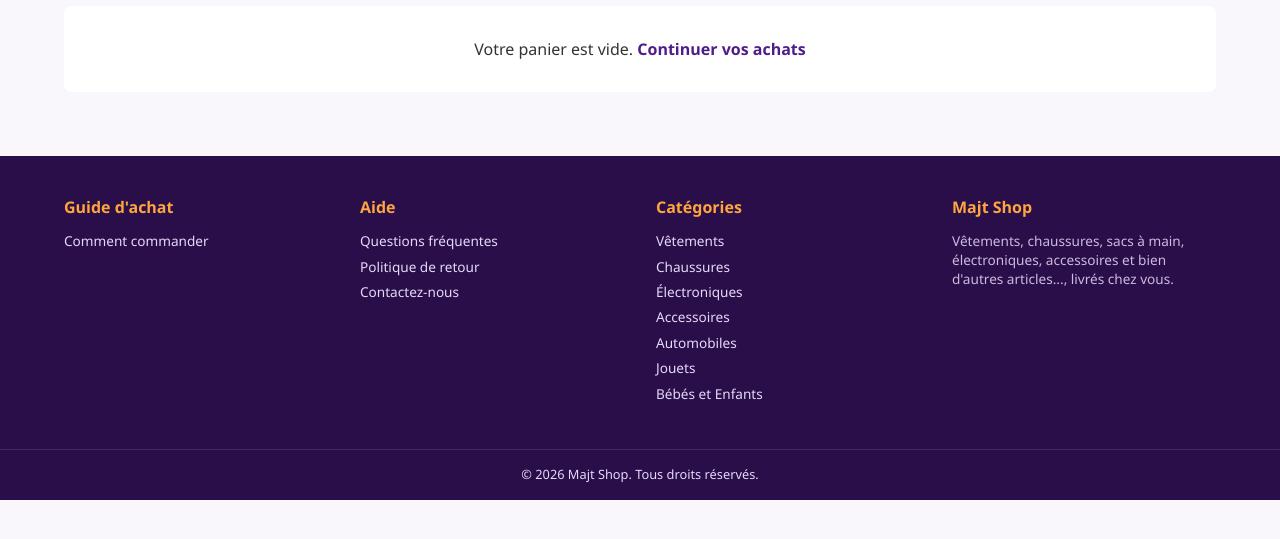
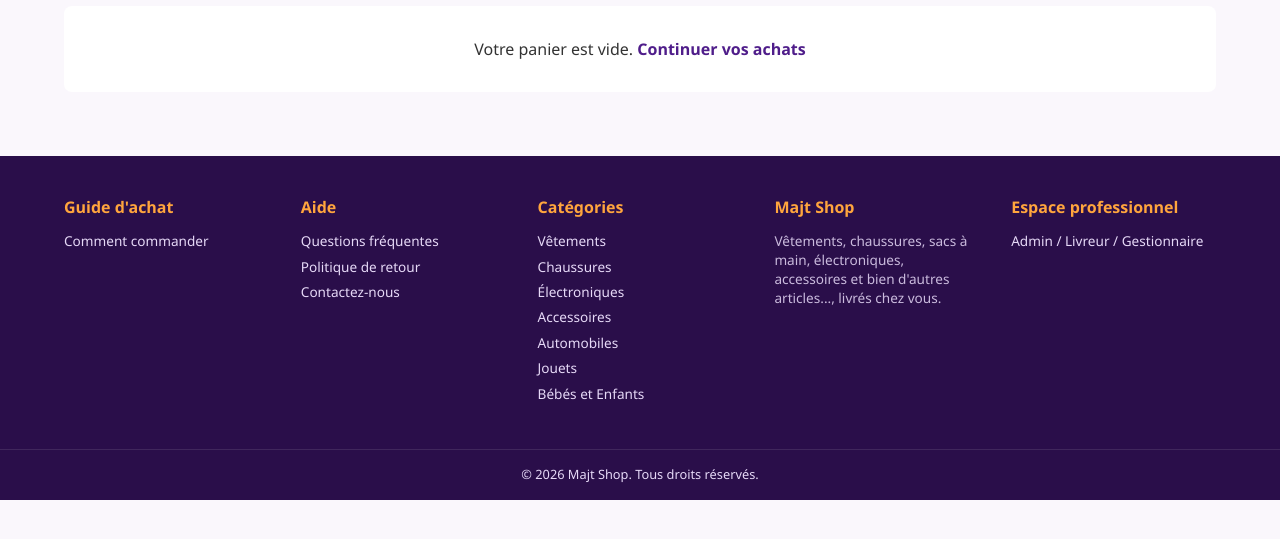
Before and after one commit to jeankamona-netizen/majit-shop, a Flask app: page /panier in a window 1280 px wide. Shown: the part 167-706 px from the top of the page. Run offline with Flask 3, Linux system fonts and the light colour scheme; data that the repository does not hold is empty.

Commit message:
Ajoute un lien vers la connexion professionnelle dans le pied de page
Aucun lien n'existait vers /connexion tant qu'on n'était pas déjà
connecté en admin — le personnel (admin, livreur, gestionnaire) n'avait
aucun moyen de trouver la page de connexion sur le site public.

```diff
--- a/templates/base.html
+++ b/templates/base.html
@@ -81,6 +81,12 @@
                 <h4>Majt Shop</h4>
                 <p>Vêtements, chaussures, sacs à main, électroniques, accessoires et bien d'autres articles..., livrés chez vous.</p>
             </div>
+            <div>
+                <h4>Espace professionnel</h4>
+                <ul>
+                    <li><a href="{{ url_for('connexion') }}">Admin / Livreur / Gestionnaire</a></li>
+                </ul>
+            </div>
         </div>
         <div class="pied-copyright">
             © 2026 Majt Shop. Tous droits réservés.
```
